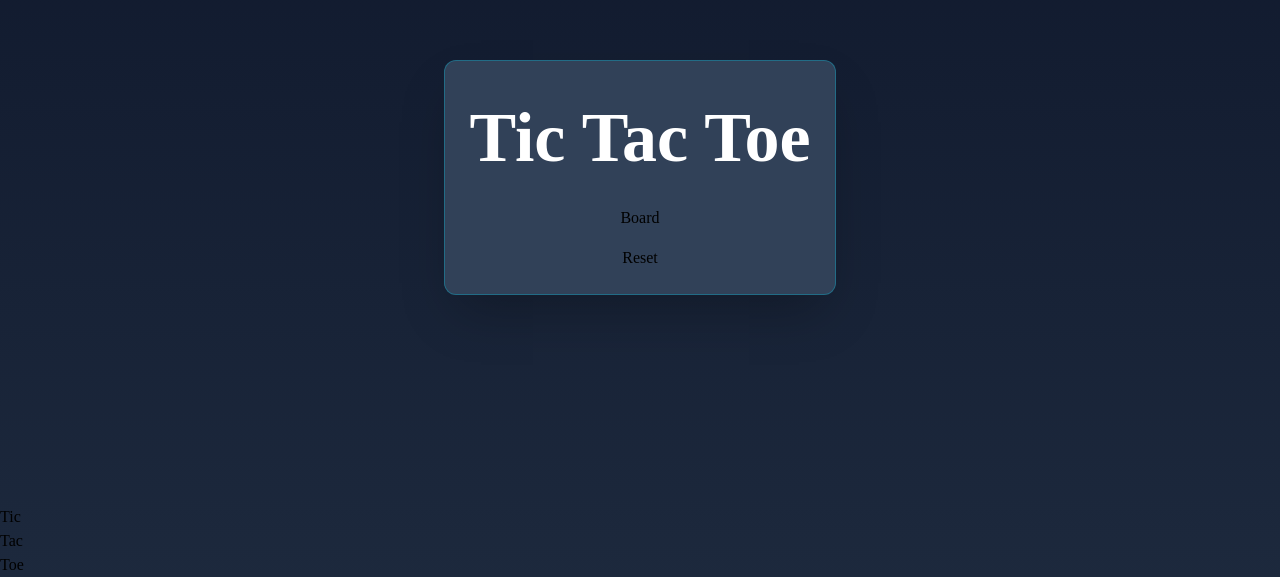
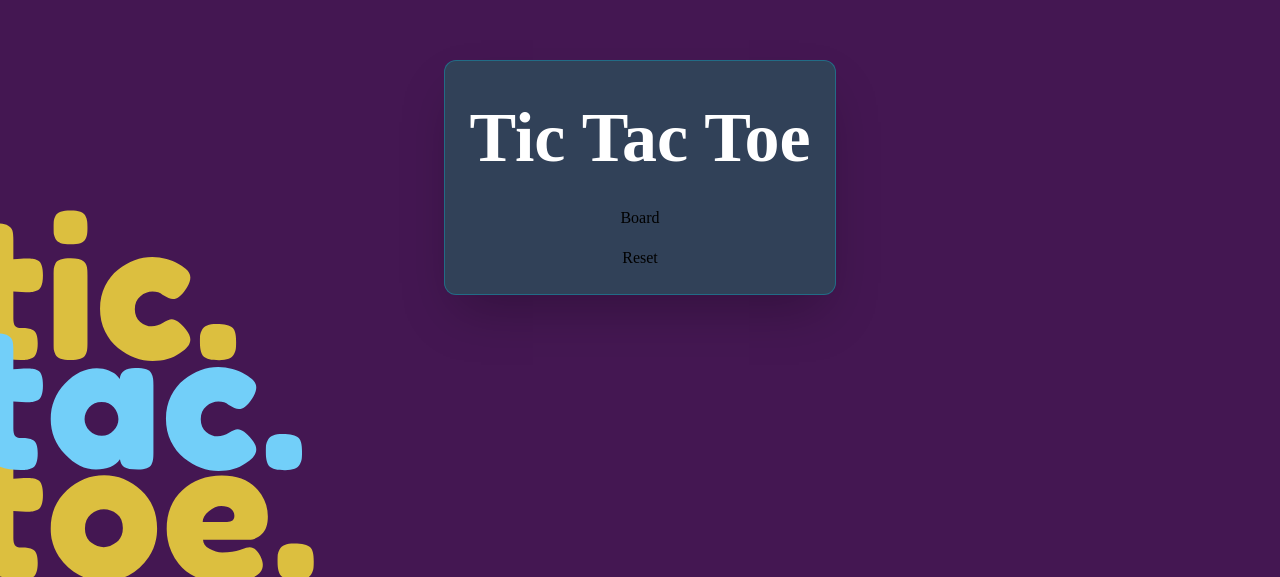
Before and after one commit to Andrei-Cervantes/tictactoe_react, a React (Vite) app: page / in a window 1280 px wide. Shown: the part 223-800 px from the top of the page. Built offline with nearby package versions, Linux system fonts and the light colour scheme.

Commit message:
feat: customize background

```diff
--- a/package.json
+++ b/package.json
@@ -17,6 +17,7 @@
   },
   "devDependencies": {
     "@eslint/js": "^9.25.0",
+    "@svgr/rollup": "^8.1.0",
     "@types/react": "^19.1.2",
     "@types/react-dom": "^19.1.2",
     "@vitejs/plugin-react": "^4.4.1",
@@ -26,6 +27,7 @@
     "globals": "^16.0.0",
     "typescript": "~5.8.3",
     "typescript-eslint": "^8.30.1",
-    "vite": "^6.3.5"
+    "vite": "^6.3.5",
+    "vite-plugin-svgr": "^4.3.0"
   }
 }
--- a/src/App.tsx
+++ b/src/App.tsx
@@ -1,14 +1,11 @@
+import Background from "./components/Background";
 import Game from "./components/Game";
 
 const App = () => {
   return (
-    <div className="min-h-screen flex items-center justify-center bg-gradient-to-b from-slate-900 to-slate-800 font-family-primary relative">
+    <div className="min-h-screen flex items-center justify-center bg-primary font-family-primary relative overflow-hidden">
       <Game />
-      <div className="absolute bottom-0 left-0">
-        <p>Tic</p>
-        <p>Tac</p>
-        <p>Toe</p>
-      </div>
+      <Background />
     </div>
   );
 };
--- /dev/null
+++ b/src/components/Background.tsx
@@ -0,0 +1,11 @@
+import background from "../assets/background.svg";
+
+const Background = () => {
+  return (
+    <div className="absolute bottom-0 -left-4">
+      <img src={background} alt="background" className="w-1/2" />
+    </div>
+  );
+};
+
+export default Background;
--- a/src/index.css
+++ b/src/index.css
@@ -3,13 +3,16 @@
 
 @theme {
   /* bg colors */
-  --color-primary: #000000;
+  --color-primary: #441752;
   --color-secondary: #ffffff;
   --color-overlay: #000000;
 
   /* text colors */
   --color-text-primary: #000000;
   --color-text-secondary: #ffffff;
+  --color-text-accent-1: #8174a0;
+  --color-text-accent-2: #a888b5;
+  --color-text-accent-3: #efb6c8;
 
   /* button colors */
   --color-button-primary: #000000;
```
Also changed, not shown: src/assets/background.svg (added), 1 other file (tests, documents, lock files or other folders).
